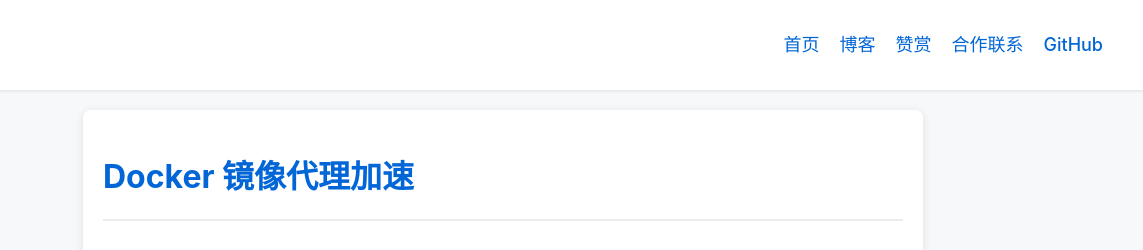
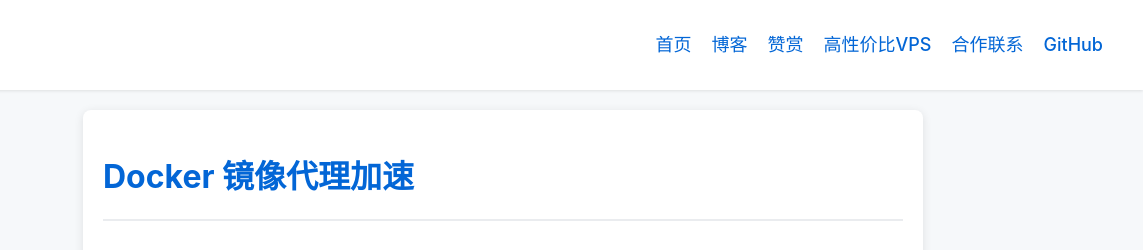
Before and after one commit to dqzboy/proxyui, a plain HTML site: page index.html in a window 1280 px wide. Shown: the top 250 px of the page, 137-1280 px from the left. Drawn offline with Linux system fonts and the light colour scheme.

Commit message:
Update index.html

```diff
--- a/index.html
+++ b/index.html
@@ -245,6 +245,7 @@
                 <a href="javascript:void(0);" onclick="location.reload();">首页</a>
                 <a href="https://www.dqzboy.com" target="_blank">博客</a>
                 <a href="https://www.dqzboy.com/zanzu" target="_blank">赞赏</a>
+                <a href="https://my.racknerd.com/aff.php?aff=12151" target="_blank">高性价比VPS</a>
                 <a href="https://cdn.jsdelivr.net/gh/dqzboy/Blog-Image/BlogCourse/%E5%90%88%E4%BD%9C%E8%81%94%E7%B3%BB.png" target="_blank">合作联系</a>
                 <a href="https://github.com/dqzboy/Docker-Proxy" target="_blank">GitHub</a>
             </nav>
```
